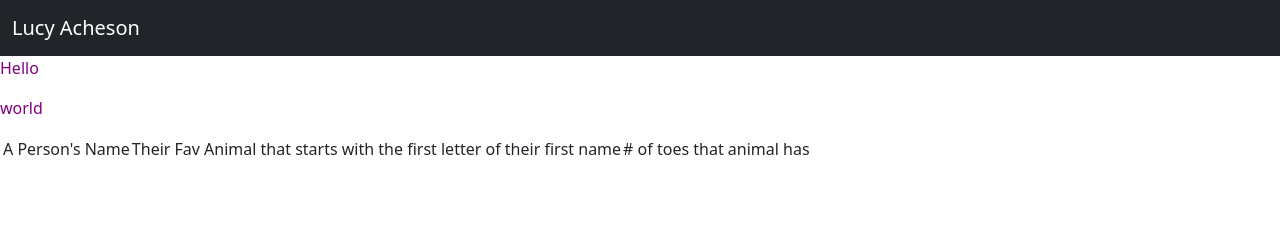
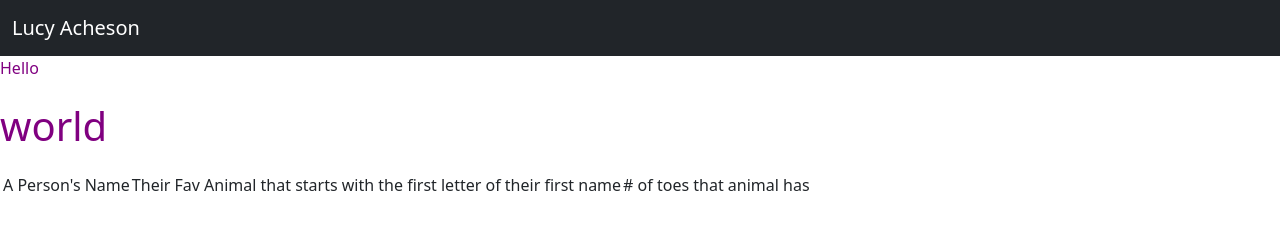
Before and after one commit to lucyach/bootstrapFinal, a plain HTML site: page index.html in a window 1280 px wide. Drawn offline with nearby package versions, Linux system fonts and the light colour scheme.

Commit message:
css changes

```diff
--- a/style.css
+++ b/style.css
@@ -1,3 +1,7 @@
 .purpleText {
     color: purple;
 }
+
+#biggerText {
+    font-size: 40px;
+}
```
